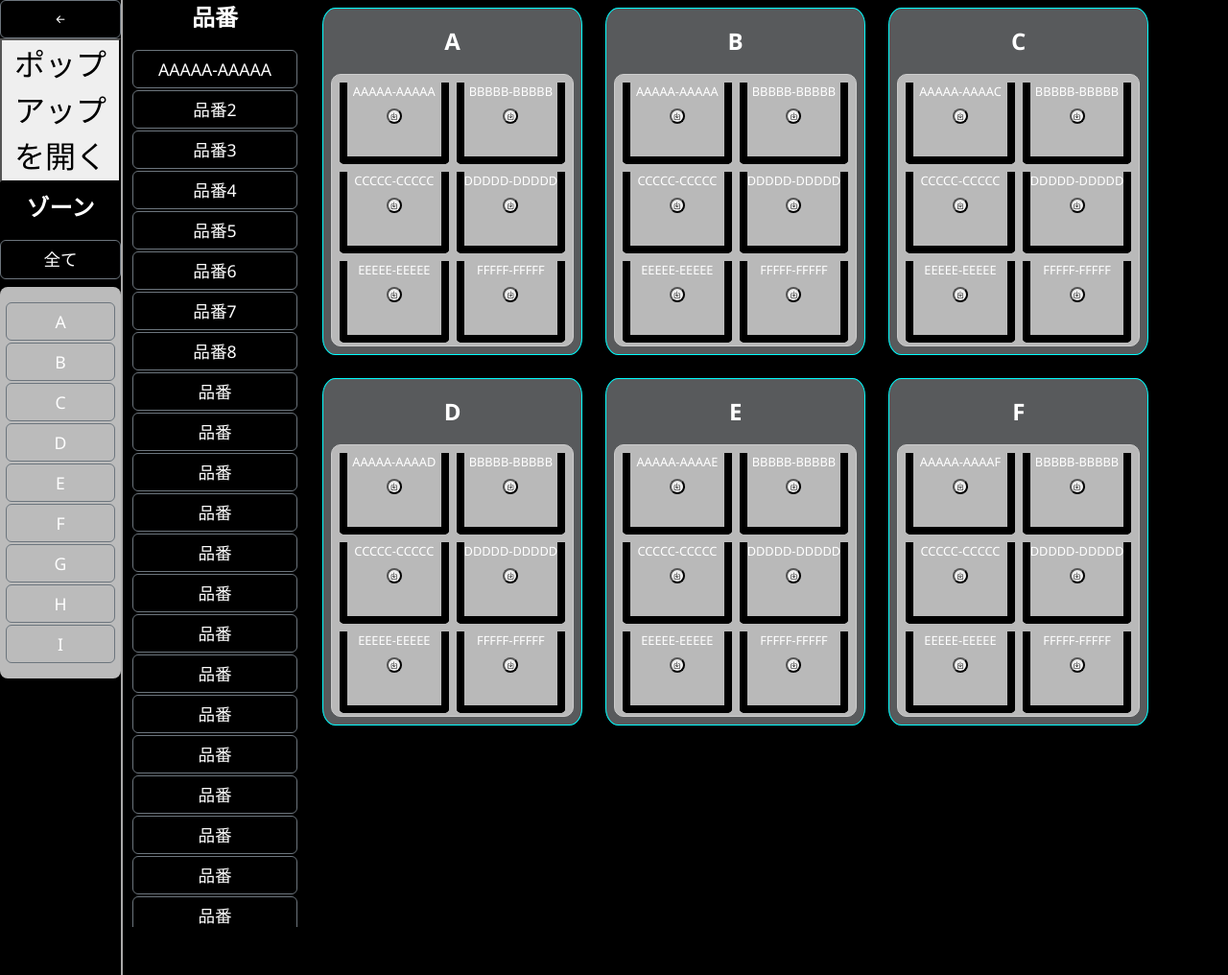
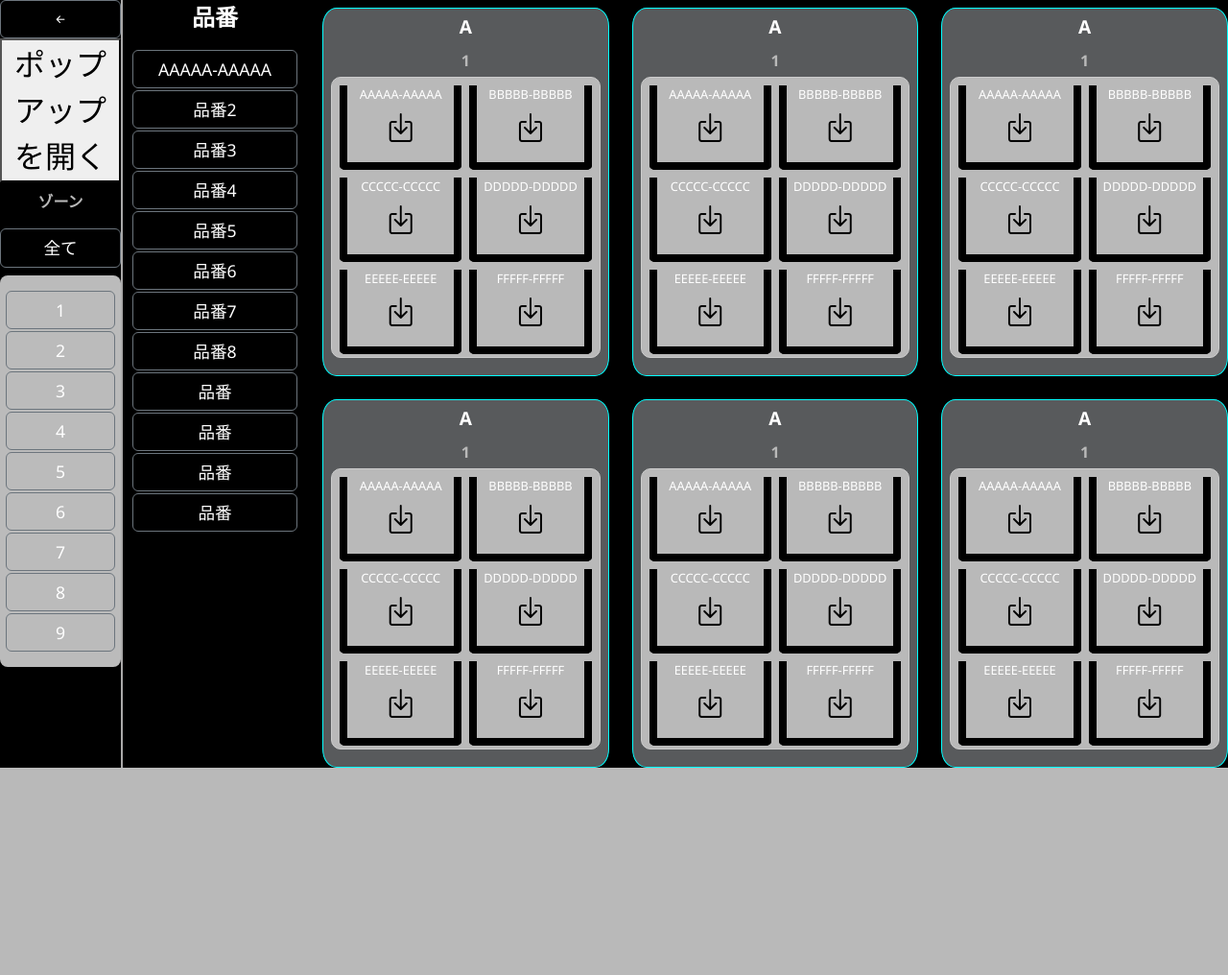
Before and after one commit to redstarht/stocktrack, a Flask app: page /inout_map in a window 1280 px wide. Shown: the whole page at 96% size. After the commit the page ends 800 px from the top, so only its background shows below. Run offline with Flask 3, Linux system fonts and the light colour scheme; some libraries are stand-ins or nearby versions.

Commit message:
20250606comp

```diff
--- a/myapp/routes.py
+++ b/myapp/routes.py
@@ -1,11 +1,13 @@
 from flask import Blueprint, render_template, request, jsonify, redirect,url_for,session
+from .model import Zone, Shelf, ProductNumber ,Cell , CellStockStatus ,AllowStorage , InoutLog
+from . import db
+
 main = Blueprint('main', __name__)
 
 @main.route('/')
 def index():
     return render_template('index.html')
 
-
 @main.route('/inout_map')
 def inout_map():
     return render_template('inout_map.html')
--- a/myapp/static/css/main_section.css
+++ b/myapp/static/css/main_section.css
@@ -18,8 +18,9 @@
     grid-template-columns: repeat(3, 1fr);
     /* 3列 */
     /* grid-template-rows: repeat(auto, auto); */
-    width: auto;
-    height: 50%;
+    width: 100%;
+    /* height: auto; */
+    overflow-y: scroll;
 }
 
 /* 各棚ユニット：2行3列 */
@@ -28,7 +29,7 @@
     grid-template-columns: repeat(2, 1fr);
     grid-template-rows: repeat(auto, auto);
     width: auto;
-    aspect-ratio: 1 / 1.1;
+    /* aspect-ratio: 1 / 1.1; */
     box-sizing: border-box;
     padding: 0.5rem;
     border: 1px solid #ccc;
@@ -41,6 +42,7 @@
     grid-auto-rows: minmax(32%, auto);
     /* 行の高さを自動調整 */
     grid-auto-columns: auto;
+    height: 80%;
 }
 
 
@@ -92,17 +94,45 @@
 }
 
 .cell-stock-btn {
-    border-radius: 50%;
-    width: 2vh;
-    height: 2vh;
+    /* border-radius: 50%; */
+    width: 4vh;
+    height: 4vh;
     /* aspect-ratio: 1 / 1; */
     text-align: center;
     display: flex;
     align-items: center;
     justify-content: center;
+    border: none;
+    background: none;
+    padding: 0%;
+
 }
 
 .cell-stock-btn i {
-    font-size: 1vh;
+    font-size: 4vh;
     text-align: center;
 }
+
+.shelf-label{
+    display: flex;
+    align-items: center;
+    justify-content: center;
+    flex-direction: column;
+    /* padding: 15%; */
+    width: 100%;
+    height: 15%;
+    margin-top: 0.5rem;
+}
+
+.shelf-title {
+    font-size: 1.2rem;
+    font-weight: bold;
+    text-align: center;
+}
+
+.zone-title {
+    font-size:1rem;
+    font-weight: bold;
+    color: #b9b9b9;
+    text-align: center;
+}
--- a/myapp/static/css/map.css
+++ b/myapp/static/css/map.css
@@ -15,7 +15,7 @@ html body {
 
 .wrapper {
     width: 100%;
-    height: auto;
+    height: 100%;
     display: flex;
     flex-direction: column;
 }
@@ -48,6 +48,8 @@ html body {
     /* justify-content: center; */
     flex-direction: column;
     width: 10%;
+    height: 100%;
+    /* height: 50%; */
 }
 
 .pn-sidebar {
@@ -55,6 +57,8 @@ html body {
     display: flex;
     flex-direction: column;
     align-items: center;
+    /* height: 50%; */
+    overflow-y: scroll;
 }
 
 .zone-item {
@@ -119,7 +123,7 @@ html body {
     align-items: center;
     flex-direction: column;
     /* justify-content: center; */
-    overflow-y: scroll;
+
 
 }
 
--- a/myapp/templates/index.html
+++ b/myapp/templates/index.html
@@ -19,7 +19,8 @@
         </header>
         <div class="button-sections">
             <div class="main-section">
-                <button class="index-button btn btn-primary lign-items-center gap-9 px-9 py-9 fs-9 main-button">
+                <button type="button" class="index-button btn btn-primary lign-items-center gap-9 px-9 py-9 fs-9 main-button" onclick="window.location.href='{{ url_for('main.inout_map')}}'">
+
                     <i class="bi bi-box-seam fs-9"></i>
                     入出庫
                 </button>
--- a/myapp/templates/inout_map.html
+++ b/myapp/templates/inout_map.html
@@ -19,8 +19,9 @@
         <div class="row">
             <!-- ゾーンサイドバー -->
             <div class="zone-sidebar">
+                <!-- 戻るボタン -->
                 <div class="back-btn-container">
-                    <button class="back-btn btn btn-outline-secondary">
+                    <button onclick="window.history.back()" class="back-btn btn btn-outline-secondary">
                         <i class="bi bi-arrow-left-short"></i>
                     </button>
                     <button id="open-popup-btn">ポップアップを開く</button>
@@ -29,15 +30,15 @@
                 <button class="allzone btn btn-outline-secondary" data-zone="all">全て</button>
                 <div class="zone-select">
                     <div class="zone-list">
-                        <button class="zone-item btn btn-outline-secondary" data-zone="A">A</button>
-                        <button class="zone-item btn btn-outline-secondary" data-zone="B">B</button>
-                        <button class="zone-item btn btn-outline-secondary" data-zone="C">C</button>
-                        <button class="zone-item btn btn-outline-secondary" data-zone="D">D</button>
-                        <button class="zone-item btn btn-outline-secondary" data-zone="E">E</button>
-                        <button class="zone-item btn btn-outline-secondary" data-zone="F">F</button>
-                        <button class="zone-item btn btn-outline-secondary" data-zone="G">G</button>
-                        <button class="zone-item btn btn-outline-secondary" data-zone="H">H</button>
-                        <button class="zone-item btn btn-outline-secondary" data-zone="I">I</button>
+                        <button class="zone-item btn btn-outline-secondary" data-zone="1">1</button>
+                        <button class="zone-item btn btn-outline-secondary" data-zone="2">2</button>
+                        <button class="zone-item btn btn-outline-secondary" data-zone="3">3</button>
+                        <button class="zone-item btn btn-outline-secondary" data-zone="4">4</button>
+                        <button class="zone-item btn btn-outline-secondary" data-zone="5">5</button>
+                        <button class="zone-item btn btn-outline-secondary" data-zone="6">6</button>
+                        <button class="zone-item btn btn-outline-secondary" data-zone="7">7</button>
+                        <button class="zone-item btn btn-outline-secondary" data-zone="8">8</button>
+                        <button class="zone-item btn btn-outline-secondary" data-zone="9">9</button>
                     </div>
                 </div>
             </div>
@@ -46,27 +47,16 @@
                 <p class="pn-title">品番</p>
                 <div class="pn-select">
                     <div class="pn-list">
-                        <button class="pn-item btn btn-outline-secondary" data-zone="A"
+                        <button class="pn-item btn btn-outline-secondary" data-zone="1"
                             data-pn="AAAAA-AAAAA">AAAAA-AAAAA</button>
-                        <button class="pn-item btn btn-outline-secondary" data-zone="A">品番2</button>
-                        <button class="pn-item btn btn-outline-secondary" data-zone="A">品番3</button>
-                        <button class="pn-item btn btn-outline-secondary" data-zone="B">品番4</button>
-                        <button class="pn-item btn btn-outline-secondary" data-zone="B">品番5</button>
-                        <button class="pn-item btn btn-outline-secondary" data-zone="B">品番6</button>
-                        <button class="pn-item btn btn-outline-secondary" data-zone="C">品番7</button>
-                        <button class="pn-item btn btn-outline-secondary" data-zone="C">品番8</button>
-                        <button class="pn-item btn btn-outline-secondary" data-zone="C">品番</button>
-                        <button class="pn-item btn btn-outline-secondary">品番</button>
-                        <button class="pn-item btn btn-outline-secondary">品番</button>
-                        <button class="pn-item btn btn-outline-secondary">品番</button>
-                        <button class="pn-item btn btn-outline-secondary">品番</button>
-                        <button class="pn-item btn btn-outline-secondary">品番</button>
-                        <button class="pn-item btn btn-outline-secondary">品番</button>
-                        <button class="pn-item btn btn-outline-secondary">品番</button>
-                        <button class="pn-item btn btn-outline-secondary">品番</button>
-                        <button class="pn-item btn btn-outline-secondary">品番</button>
-                        <button class="pn-item btn btn-outline-secondary">品番</button>
-                        <button class="pn-item btn btn-outline-secondary">品番</button>
+                        <button class="pn-item btn btn-outline-secondary" data-zone="1">品番2</button>
+                        <button class="pn-item btn btn-outline-secondary" data-zone="1">品番3</button>
+                        <button class="pn-item btn btn-outline-secondary" data-zone="2">品番4</button>
+                        <button class="pn-item btn btn-outline-secondary" data-zone="2">品番5</button>
+                        <button class="pn-item btn btn-outline-secondary" data-zone="2">品番6</button>
+                        <button class="pn-item btn btn-outline-secondary" data-zone="3">品番7</button>
+                        <button class="pn-item btn btn-outline-secondary" data-zone="3">品番8</button>
+                        <button class="pn-item btn btn-outline-secondary" data-zone="4">品番</button>
                         <button class="pn-item btn btn-outline-secondary">品番</button>
                         <button class="pn-item btn btn-outline-secondary">品番</button>
                         <button class="pn-item btn btn-outline-secondary">品番</button>
@@ -79,8 +69,12 @@
                 <!-- 3列の折り返し要素 -->
                 <div class="shelf-grid">
                     <!-- 各棚 -->
-                    <div class="shelf" data-zone="A">
-                        <div class="zone-title">A</div>
+                    <div class="shelf" data-zone="1" data-shelf="A">
+                        <div class="shelf-label">
+                            <div class="shelf-title">A</div>
+                            <div class="zone-title">1</div>
+
+                        </div>
                         <div class="cell-grid">
                             <div class="cell" data-pn="AAAAA-AAAAA">
                                 <div class="cell-label">
@@ -132,8 +126,12 @@
                             </div>
                         </div>
                     </div>
-                    <div class="shelf" data-zone="B">
-                        <div class="zone-title">B</div>
+                    <div class="shelf" data-zone="2" data-shelf="B">
+                        <div class="shelf-label">
+                            <div class="shelf-title">A</div>
+                            <div class="zone-title">1</div>
+
+                        </div>
                         <div class="cell-grid">
                             <div class="cell" data-pn="AAAAA-AAAAA">
                                 <div class="cell-label">
@@ -185,12 +183,16 @@
                             </div>
                         </div>
                     </div>
-                    <div class="shelf" data-zone="C">
-                        <div class="zone-title">C</div>
+                    <div class="shelf" data-zone="3" data-shelf="C">
+                        <div class="shelf-label">
+                            <div class="shelf-title">A</div>
+                            <div class="zone-title">1</div>
+
+                        </div>
                         <div class="cell-grid">
-                            <div class="cell" data-pn="AAAAA-AAAAC">
+                            <div class="cell" data-pn="AAAAA-AAAAA">
                                 <div class="cell-label">
-                                    <div class="pn-name">AAAAA-AAAAC</div>
+                                    <div class="pn-name">AAAAA-AAAAA</div>
                                     <button class="cell-stock-btn">
                                         <i class="bi bi-box-arrow-in-down"></i>
                                     </button>
@@ -238,12 +240,16 @@
                             </div>
                         </div>
                     </div>
-                    <div class="shelf" data-zone="D">
-                        <div class="zone-title">D</div>
+                    <div class="shelf" data-zone="4" data-shelf="D">
+                        <div class="shelf-label">
+                            <div class="shelf-title">A</div>
+                            <div class="zone-title">1</div>
+
+                        </div>
                         <div class="cell-grid">
-                            <div class="cell" data-pn="AAAAA-AAAAD">
+                            <div class="cell" data-pn="AAAAA-AAAAA">
                                 <div class="cell-label">
-                                    <div class="pn-name">AAAAA-AAAAD</div>
+                                    <div class="pn-name">AAAAA-AAAAA</div>
                                     <button class="cell-stock-btn">
                                         <i class="bi bi-box-arrow-in-down"></i>
                                     </button>
@@ -291,12 +297,16 @@
                             </div>
                         </div>
                     </div>
-                    <div class="shelf" data-zone="A">
-                        <div class="zone-title">E</div>
+                    <div class="shelf" data-zone="1" data-shelf="E">
+                        <div class="shelf-label">
+                            <div class="shelf-title">A</div>
+                            <div class="zone-title">1</div>
+
+                        </div>
                         <div class="cell-grid">
-                            <div class="cell" data-pn="AAAAA-AAAAE">
+                            <div class="cell" data-pn="AAAAA-AAAAA">
                                 <div class="cell-label">
-                                    <div class="pn-name">AAAAA-AAAAE</div>
+                                    <div class="pn-name">AAAAA-AAAAA</div>
                                     <button class="cell-stock-btn">
                                         <i class="bi bi-box-arrow-in-down"></i>
                                     </button>
@@ -344,12 +354,16 @@
                             </div>
                         </div>
                     </div>
-                    <div class="shelf" data-zone="A">
-                        <div class="zone-title">F</div>
+                    <div class="shelf" data-zone="1" data-shelf="F">
+                        <div class="shelf-label">
+                            <div class="shelf-title">A</div>
+                            <div class="zone-title">1</div>
+
+                        </div>
                         <div class="cell-grid">
-                            <div class="cell" data-pn="AAAAA-AAAAF">
+                            <div class="cell" data-pn="AAAAA-AAAAA">
                                 <div class="cell-label">
-                                    <div class="pn-name">AAAAA-AAAAF</div>
+                                    <div class="pn-name">AAAAA-AAAAA</div>
                                     <button class="cell-stock-btn">
                                         <i class="bi bi-box-arrow-in-down"></i>
                                     </button>
@@ -397,6 +411,7 @@
                             </div>
                         </div>
                     </div>
+
 
 
                     <!-- ユニットはどんどん増えてOK -->
```
Also changed, not shown: myapp/model.py (+70 -8 lines), myapp/static/js/map_stock.js (added, +29 -0 lines), 開発メモ/段取メモ.md (+11 -1 lines), instance/myapp.db, 1 other file.
